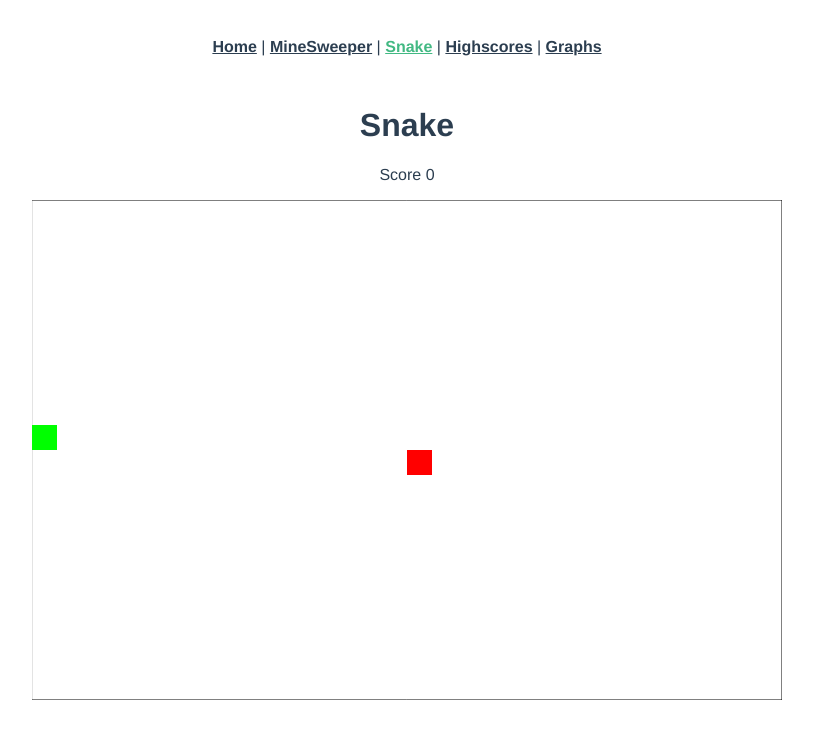
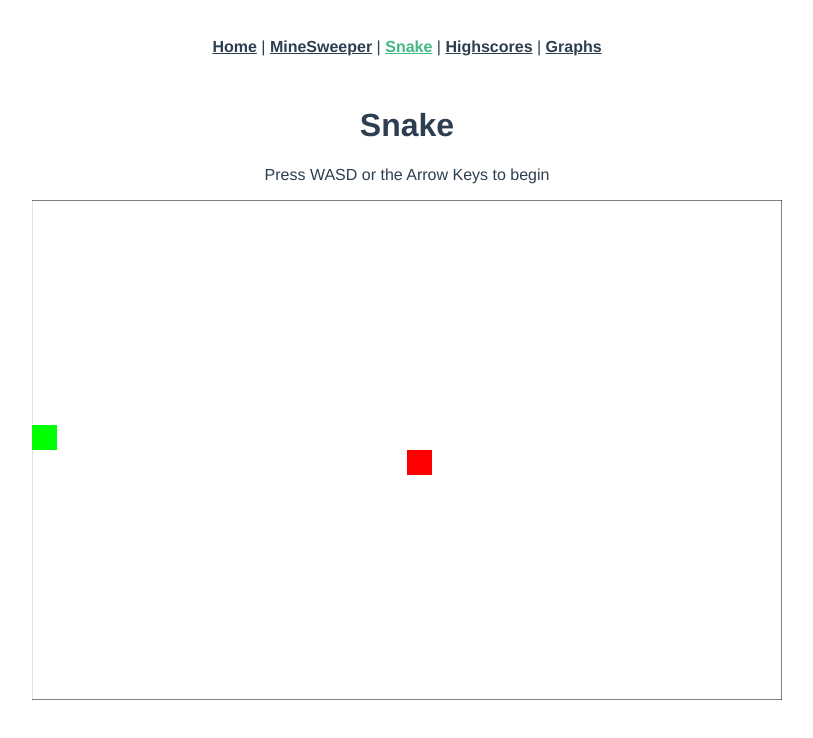
Before and after one commit to AlexNayl/WebDevGroupProject, a Vue app: page /Snake in a window 1280 px wide. Shown: the top 738 px of the page, without its empty margins (233-1046 px from the left). Built offline with nearby package versions, Linux system fonts and the light colour scheme.

Commit message:
Added message telling the user how to start Snake

```diff
--- a/src/components/SnakeGame.vue
+++ b/src/components/SnakeGame.vue
@@ -1,5 +1,6 @@
 <template>
-    <p>Score {{ score }}</p>
+    <p v-if="running">Score {{ score }}</p>
+	<p v-if="!running">Press WASD or the Arrow Keys to begin</p>
     <div id="snakeDiv"></div>
 </template>
 
@@ -35,6 +36,7 @@
 
         reset() {
             this.running = false;
+			this.vuePage.running = false;
             this.tail = [];
             this.x = Math.floor(this.width / 2);
             this.y = Math.floor(this.height / 2);
@@ -59,6 +61,7 @@
             this.direction = 0; // 0: Right, 1: Down, 2: Left, 3: Up
 			this.vuePage.score = 0;
             this.running = false;
+			this.vuePage.running = false;
 
             const sketch = (s) => {
                 s.setup = () => {
@@ -153,6 +156,7 @@
 
                     if ((key == "w" || key == "a" || key == "s" || key == "d" || key == "ArrowRight" || key == "ArrowDown" || key == "ArrowLeft" || key == "ArrowUp") && !this.running) {
                         this.running = true;
+						this.vuePage.running = true;
                     }
                 }
             };
@@ -169,6 +173,7 @@
                 game: null,
                 p5Context: null,
 				score: 0,
+				running: false,
             }
         },
         methods: {
```
